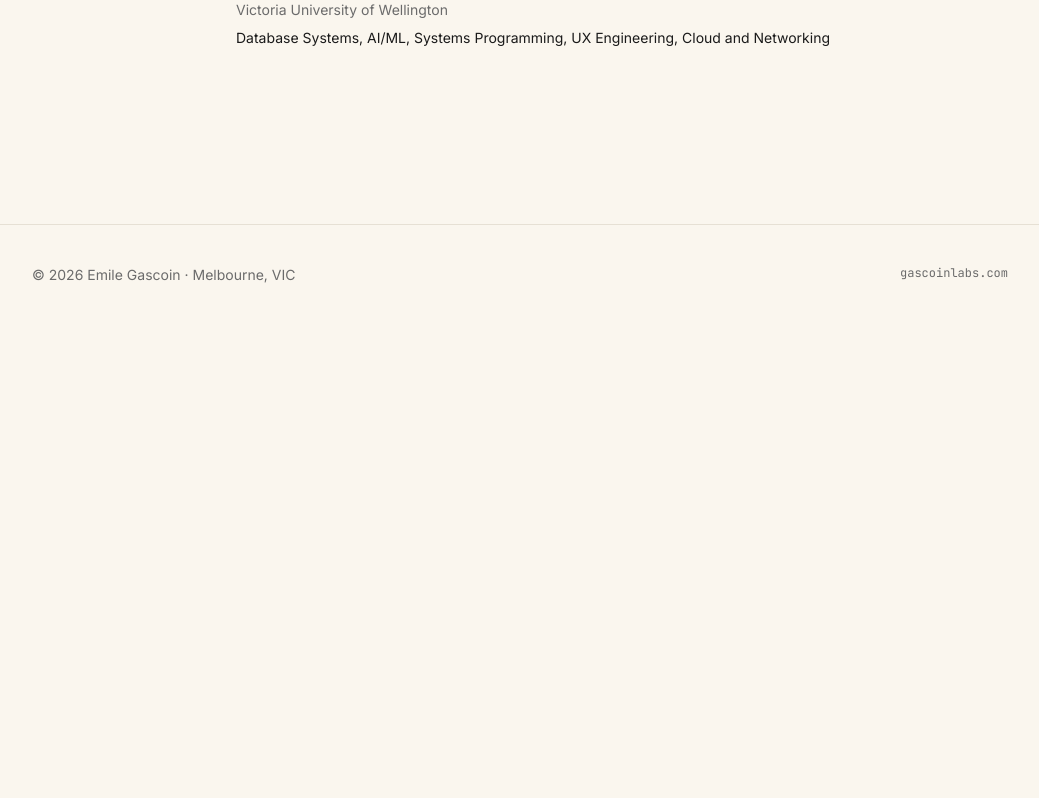
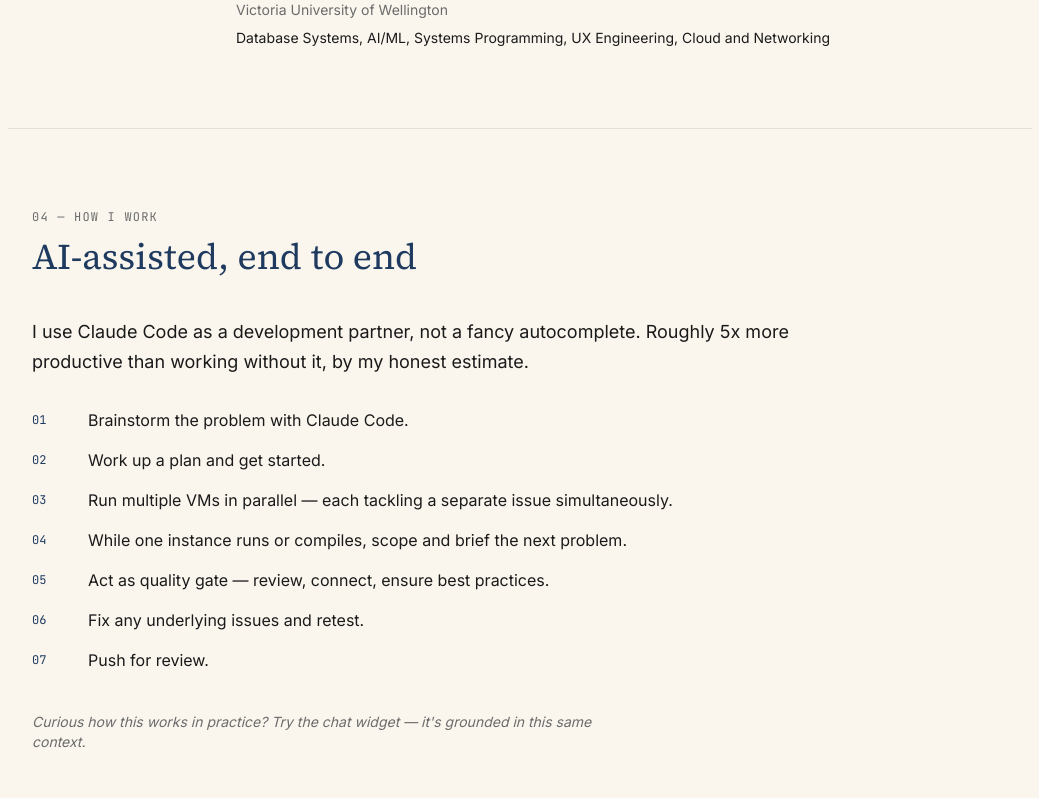
Before and after one commit to emilegascoin/gascoinlabs, a React (Vite) app: page / in a window 1280 px wide. Shown: the part 2002-2800 px from the top of the page, without its empty margins (120-1159 px from the left). Before the commit the page ends 2327 px from the top, so only its background shows below. Built offline with nearby package versions, Linux system fonts and the light colour scheme.

Commit message:
feat: add AI workflow section

```diff
--- /dev/null
+++ b/src/components/home/AIWorkflow.jsx
@@ -0,0 +1,22 @@
+import { aiWorkflow } from '../../lib/content'
+import SectionHeading from '../ui/SectionHeading'
+
+export default function AIWorkflow() {
+  return (
+    <section className="mx-auto max-w-5xl px-6 py-20 border-t border-rule">
+      <SectionHeading id="ai-workflow" label="04 — how I work" title="AI-assisted, end to end" />
+      <p className="max-w-prose text-lg leading-relaxed mb-8">{aiWorkflow.intro}</p>
+      <ol className="space-y-4 max-w-prose">
+        {aiWorkflow.steps.map((step, i) => (
+          <li key={i} className="grid grid-cols-[40px_1fr] gap-4 items-start">
+            <span className="font-mono text-xs text-navy pt-1">{String(i + 1).padStart(2, '0')}</span>
+            <span>{step}</span>
+          </li>
+        ))}
+      </ol>
+      <p className="mt-10 max-w-prose text-sm text-muted italic">
+        Curious how this works in practice? Try the chat widget — it's grounded in this same context.
+      </p>
+    </section>
+  )
+}
--- a/src/pages/Home.jsx
+++ b/src/pages/Home.jsx
@@ -2,6 +2,7 @@ import Hero from '../components/home/Hero'
 import About from '../components/home/About'
 import Experience from '../components/home/Experience'
 import Education from '../components/home/Education'
+import AIWorkflow from '../components/home/AIWorkflow'
 
 export default function Home() {
   return (
@@ -10,6 +11,7 @@ export default function Home() {
       <About />
       <Experience />
       <Education />
+      <AIWorkflow />
     </>
   )
 }
```
